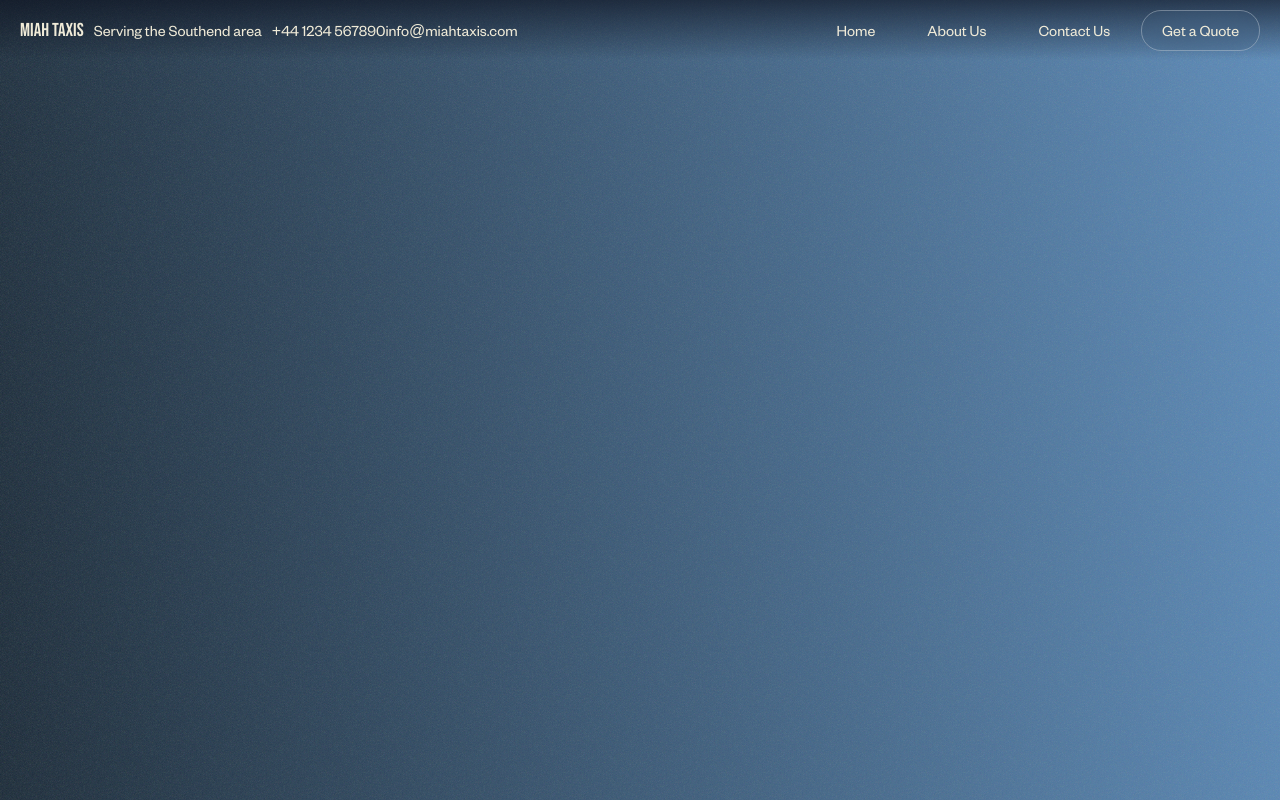
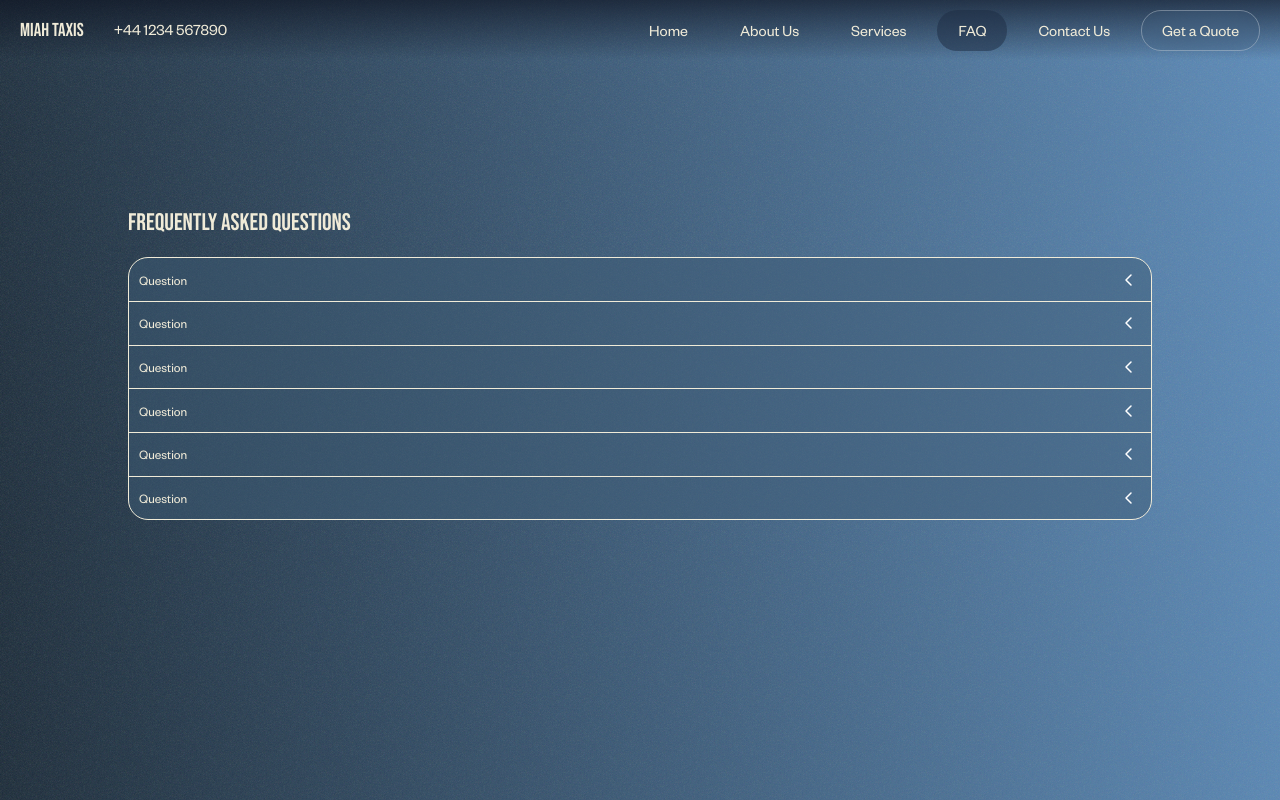
Before and after one commit to habibkmiah/miah-taxis, a React (Vite) app: page /FAQ in a window 1280 px wide. Built offline with nearby package versions, Linux system fonts and the light colour scheme.

Commit message:
Added FAQ and Services Pages

```diff
--- a/src/App.css
+++ b/src/App.css
@@ -40,6 +40,11 @@ h1, h2, h3, h4, h5, h6 {
     display: flex;
     flex-direction: column;
     height: 100dvh;
+}
+.contentContainer{
+    display: flex;
+    flex-direction: column;
+    padding: 10%;
 }
 .navBtn {
     background-color: #33333300;
--- a/src/App.jsx
+++ b/src/App.jsx
@@ -4,6 +4,8 @@ import NavBar from './components/NavBar.jsx'
 import Home from './pages/Home.jsx'
 import About from './pages/About.jsx'
 import Contact from './pages/Contact.jsx'
+import Services from './pages/Services.jsx'
+import FAQ from './pages/FAQ.jsx'
 import Quote from './pages/Quote.jsx'
 
 function App() {
@@ -11,12 +13,16 @@ function App() {
     <BrowserRouter>
       <div className="appContainer">
         <NavBar/>
-        <Routes>
-          <Route path="/" element={<Home />} />
-          <Route path="/about" element={<About />} />
-          <Route path="/contact" element={<Contact />} />
-          <Route path="/quote" element={<Quote />} />
-        </Routes>
+        <div className="contentContainer">
+          <Routes>
+            <Route path="/" element={<Home />} />
+            <Route path="/About" element={<About />} />
+            <Route path="/Services" element={<Services />} />
+            <Route path="/FAQ" element={<FAQ />} />
+            <Route path="/ContactUs" element={<Contact />} />
+            <Route path="/Quote" element={<Quote />} />
+          </Routes>
+        </div>
       </div>
     </BrowserRouter>
   )
--- a/src/components/NavBar.jsx
+++ b/src/components/NavBar.jsx
@@ -14,7 +14,7 @@ function NavBar() {
                 justifyContent: 'space-between',
                 gap: '10px',
                 padding: '0 20px 0 20px',
-                background: 'linear-gradient(to bottom, #0d1321af, #5a89b900)',
+                background: 'linear-gradient(to bottom, #0d1321af, #ffffff00)',
                 position: 'sticky',
                 top: 0,
                 zIndex: 1000,
@@ -23,7 +23,6 @@ function NavBar() {
             <div className="navbar-logo">
                 <h3>Miah Taxis</h3>
             </div>
-            <p>Serving the Southend area</p>
             <NavContactCarousel />
             <div className="navbar-links"
                 style={{marginLeft: 'auto', display: 'flex', gap: '10px'}}
@@ -31,13 +30,19 @@ function NavBar() {
                 <NavLink to="/" className="navBtn" style={navLinkStyles}>
                     Home
                 </NavLink>
-                <NavLink to="/about" className="navBtn" style={navLinkStyles}>
+                <NavLink to="/About" className="navBtn" style={navLinkStyles}>
                     About Us
                 </NavLink>
-                <NavLink to="/contact" className="navBtn" style={navLinkStyles}>
+                <NavLink to="/Services" className="navBtn" style={navLinkStyles}>
+                    Services
+                </NavLink>
+                <NavLink to="/FAQ" className="navBtn" style={navLinkStyles}>
+                    FAQ
+                </NavLink>
+                <NavLink to="/ContactUs" className="navBtn" style={navLinkStyles}>
                     Contact Us
                 </NavLink>
-                <NavLink to="/quote" className="navBtn" id="quote-btn" style={navLinkStyles}>
+                <NavLink to="/Quote" className="navBtn" id="quote-btn" style={navLinkStyles}>
                     Get a Quote
                 </NavLink>
 
--- a/src/components/NavContactCarousel.css
+++ b/src/components/NavContactCarousel.css
@@ -1,28 +1,24 @@
 @keyframes pushUp {
-    0%   { transform: translateY(0); }
-    30%  { transform: translateY(0); }
-    50%  { transform: translateY(-41px); }
-    80% { transform: translateY(-41px); }
-    100% { transform: translateY(0); }
+    0%   { opacity: 1;}
+    100% { opacity: 0; transform: translateY(-41);}
 }
-
 .navContactCarousel{
     transition: all ease-in 0.5s;
     border-radius: 20px;
-    padding: 5px 10px;
+    padding: 10px 20px;
     margin-right: 0px;
-    height: 31px;
+    height: 21px;
     overflow: hidden;
 }
 .navContactCarousel:Hover{
     background: rgba(255, 255, 255, 0.1);
     backdrop-filter: blur(5px);
 }
-.navContactItems{
-    animation: 10s ease-in-out infinite pushUp;
-    display: flex;
-    align-items: center;
-    flex-direction: column;
-    padding: 5px 10px;
-    gap: 21px;
+.navContactNumberDIS{
+    transform: translateY(-41);
+    animation: 5s ease-out infinite pushUp;
 }
+.navContactEmailDIS{
+    transform: translateY(-41);
+    animation: 5s ease-out 5s infinite pushUp;
+}
--- a/src/components/NavContactCarousel.jsx
+++ b/src/components/NavContactCarousel.jsx
@@ -1,11 +1,11 @@
-import './NavContactCarousel.css#'
+import './NavContactCarousel.css'
 
 function NavContactCarousel() {
      return (
          <div className="navContactCarousel">
             <div className="navContactItems">
-                <a href="tel:+441234567890" className="navContactLink">+44 1234 567890</a>
-                <a href="mailto:info@miahtaxis.com" className="navContactLink">info@miahtaxis.com</a>
+                <a href="tel:+441234567890" className="navContactNumber">+44 1234 567890</a>
+                {/*<a href="mailto:info@miahtaxis.com" className="navContactEmail">info@miahtaxis.com</a>*/}
             </div>
         </div>
     );
--- a/src/pages/About.jsx
+++ b/src/pages/About.jsx
@@ -43,7 +43,7 @@ function About() {
                     <span className="breadcrumb" id="b3"></span>
                 </div>
             */}
-            <img className = "down-arrow" src="/images/down-arrow.svg" alt="Down Arrow" />
+            <img className = "down-arrow" src="/images/down-arrow.svg" alt="▼" aria-hidden="true"/>
         </div>
     );
 }
--- /dev/null
+++ b/src/pages/FAQ.css
@@ -0,0 +1,49 @@
+.accordion{
+    flex-direction: column;
+    border-radius: 20px;
+    border: 1px solid #F0EBD8;
+    background: #3e5c767e;
+    margin: 0px;
+}
+.accordionItem{
+    flex-direction: column;
+    border-bottom: 1px solid #F0EBD8;
+}
+.accordionItem{
+    flex-direction: column;
+}
+.dropDownButton{
+    width: 100%;
+    display: flex;
+    flex-direction: row;
+    justify-content: space-between;
+    padding: 0 10px;
+    background: none;
+    border: none;
+    align-items: center;
+}
+.dropDownArrow{
+    background: none;
+    border: none;
+    height: 24px;
+    transform: rotate(90deg);
+    transition: transform 0.3s ease;
+}
+.dropDownArrowOpen{
+    background: none;
+    border: none;
+    height: 24px;
+    transform: rotate(0deg);
+    transition: transform 0.3s ease;
+}
+.answer{
+    overflow: hidden;
+    padding: 0 10px;
+    max-height: 0;
+    transition: max-height 0.3s ease;
+}
+.answerOpen{
+    padding: 0 10px;
+    max-height: 40px;
+    transition: max-height 0.3s ease;
+}
--- /dev/null
+++ b/src/pages/FAQ.jsx
@@ -0,0 +1,42 @@
+import "./FAQ.css"
+import { useState } from "react"
+
+function AccordionItem({ question, answer, final }) {
+    const [open, setOpen] = useState(false);
+    return(
+        <div className={`${final ? "final" : ""}accordionItem`}>
+            <button
+                className="dropDownButton"
+                onClick={() => setOpen(!open)}
+                aria-expanded={open}
+                aria-label="Toggle answer"
+
+            >
+                <p>{question}</p>
+                <img className={`dropDownArrow${open ? "Open" : ""}`} src="/images/down-arrow.svg" alt="▼" aria-hidden="true"/>
+            </button>
+            <div className={`answer${open ? "Open" : ""}`}>
+                <hr style={{ border: "1px solid #f0ebd850" }} />
+                <p>{answer}</p>
+            </div>
+        </div>
+    )
+}
+
+function FAQ() {
+    return(
+        <>
+            <h2>Frequently Asked Questions</h2>
+            <div className="accordion">
+                <AccordionItem question="Question" answer="Answer" final={false} />
+                <AccordionItem question="Question" answer="Answer" final={false} />
+                <AccordionItem question="Question" answer="Answer" final={false} />
+                <AccordionItem question="Question" answer="Answer" final={false} />
+                <AccordionItem question="Question" answer="Answer" final={false} />
+                <AccordionItem question="Question" answer="Answer" final={true} />
+            </div>
+        </>
+    )
+}
+
+export default FAQ
--- a/src/pages/Quote.jsx
+++ b/src/pages/Quote.jsx
@@ -6,6 +6,15 @@ function Quote() {
             <form className="quote-form">
                 <label htmlFor="name">Name:</label>
                 <input type="text" id="name" name="name" required />
+                <label htmlFor="name">Trip Type:</label>
+                <input type="text" id="type" name="type" required />
+                <label htmlFor="name">Pickup Location:</label>
+                <input type="text" id="pickup" name="pickup" required />
+                <label htmlFor="name">Destination:</label>
+                <input type="text" id="destination" name="destination" required />
+                <label htmlFor="name">Return Trip Required?</label>
+                <input type="text" id="return" name="return" required />
+                <input type="button" ></input>
             </form>
         </div>
     );
--- /dev/null
+++ b/src/pages/Services.jsx
@@ -0,0 +1,17 @@
+function Services() {
+    return(
+        <div>
+            <div className="standardTextBox">
+                <h2>Airport Services</h2>
+                <p>We offer airport transfers to and from: </p>
+                <ul>
+                    <li>Stansted Airport</li>
+                    <li>London Gatwick Airport</li>
+                    <li>Southend Airport</li>
+                </ul>
+            </div>
+        </div>
+    )
+}
+
+export default Services
```
